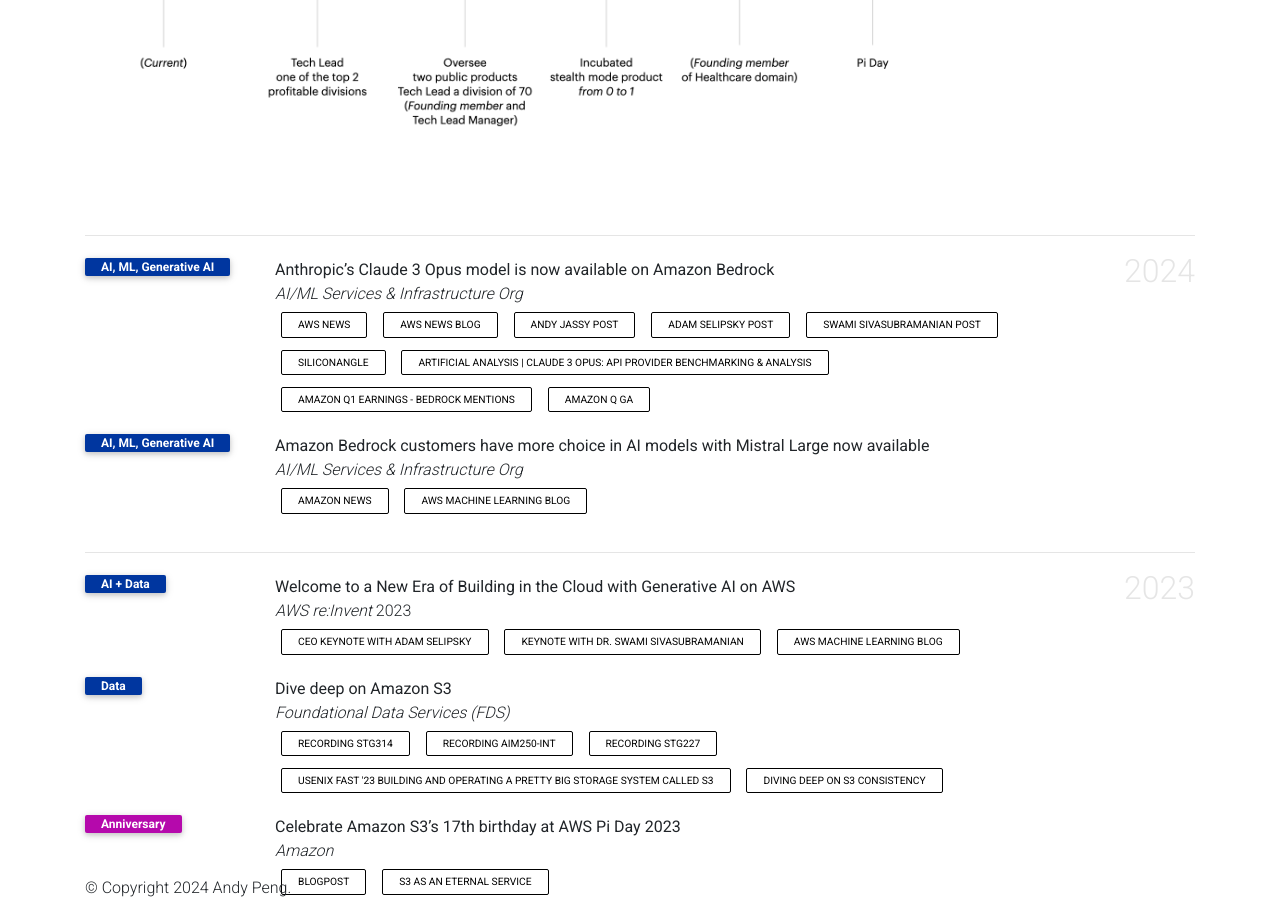
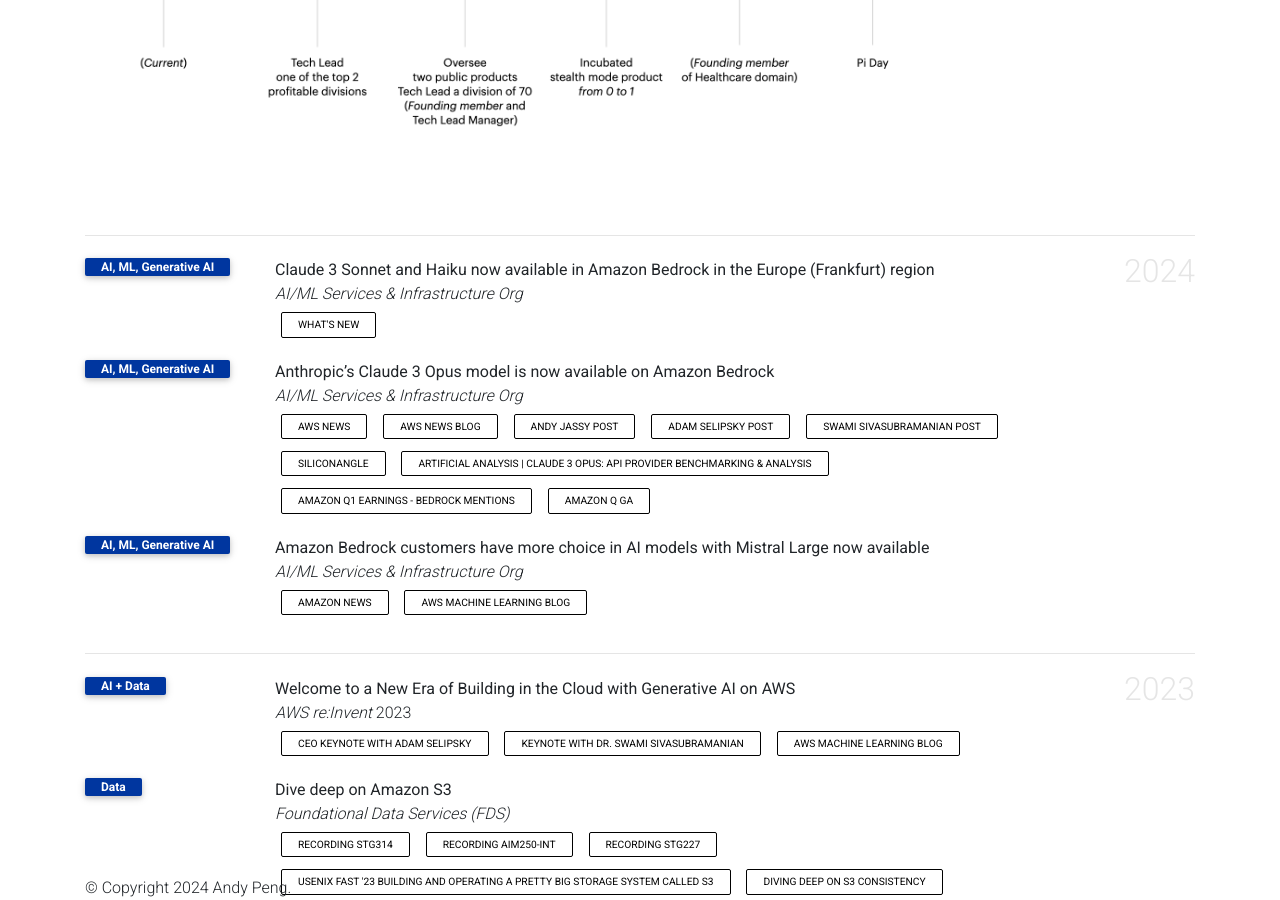
Before and after one commit to gfw001/gfw001.github.io, a Jekyll site: the page products.html, which Jekyll copies as it is, in a window 1280 px wide and 900 px high, scrolled down 489 px. Built offline with Jekyll 4.4.1, drawn with Linux system fonts in a browser that asks for light colours; comment, search, counter and statistics services are not loaded; a style sheet for code colours, icons or effects is not loaded.

Commit message:
Update products.html

```diff
--- a/products.html
+++ b/products.html
@@ -211,6 +211,21 @@
       <div class="publications">
       <h2 class="year">2024</h2>
       <ol class="bibliography">
+         <li>
+            <div class="row">
+               <div class="col-sm-2 abbr"><abbr class="badge">AI, ML, Generative AI</abbr></div>
+               <div id="mao2023agent" class="col-sm-8">
+                  <div class="title">Claude 3 Sonnet and Haiku now available in Amazon Bedrock in the Europe (Frankfurt) region</div>
+                  <div class="periodical"> <em>AI/ML Services & Infrastructure Org</em> </div>
+                  <div class="links">
+                     <a href="https://aws.amazon.com/about-aws/whats-new/2024/05/claude-3-sonnet-haiku-amazon-bedrock-frankfurt-region/" class="btn btn-sm z-depth-0" role="button" rel="noopener noreferrer" target="_blank">What's New</a>
+                  </div>
+                  <div class="badges">
+                     <span class="altmetric-embed" data-hide-no-mentions="true" data-hide-less-than="15" data-badge-type="2" data-badge-popover="right"></span> <span class="__dimensions_badge_embed__" data-pmid="" data-hide-zero-citations="true" data-style="small_rectangle" data-legend="hover-right" style="margin-bottom: 3px;"></span>
+                  </div>
+               </div>
+            </div>
+         </li>
          <li>
             <div class="row">
                <div class="col-sm-2 abbr"><abbr class="badge">AI, ML, Generative AI</abbr></div>
```
